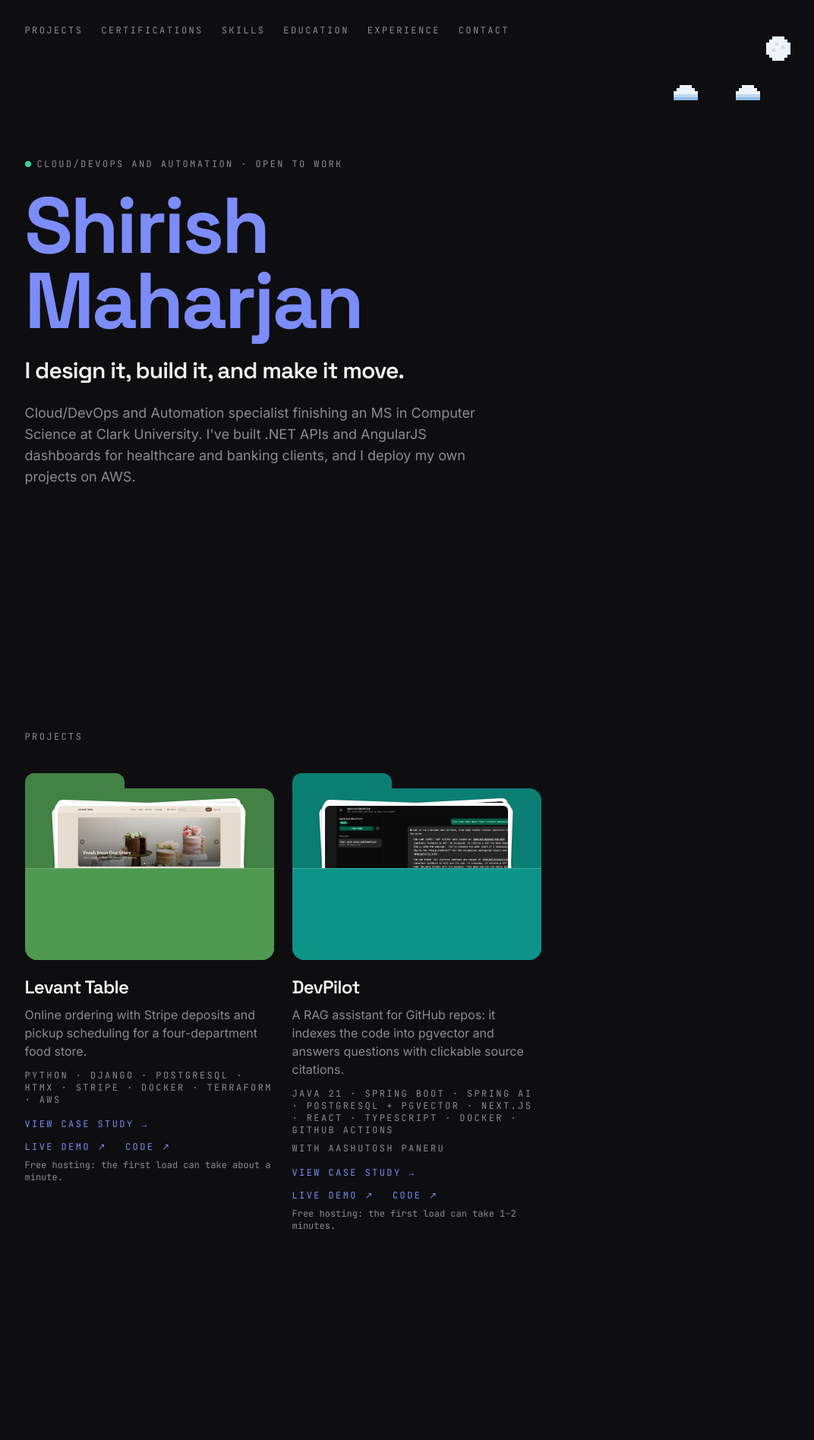
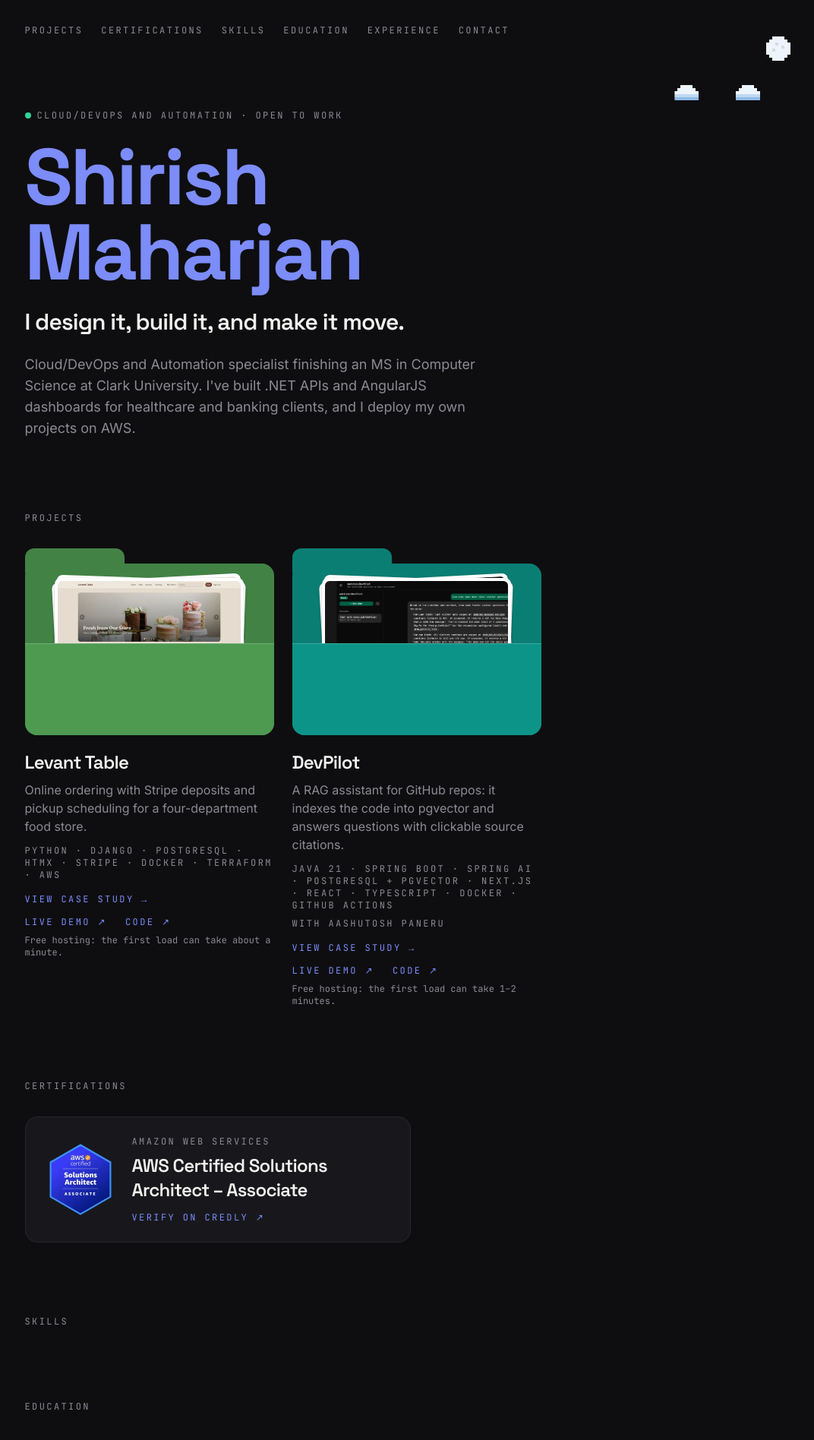
Before and after one commit to mshirish/Portfolio, a React (Vite) app: page / in a window 1280 px wide. Shown: the top 1896 px of the page at 76% size, without its empty margins (84-1156 px from the left). Built offline with nearby package versions, Linux system fonts and the light colour scheme; no server answers.

Commit message:
style: replace section padding with one shared section-y rhythm

```diff
--- a/src/App.tsx
+++ b/src/App.tsx
@@ -1,4 +1,4 @@
-import { useEffect } from "react"
+import { useEffect, type ComponentType } from "react"
 import { Hero } from "./components/Hero"
 import { Projects } from "./components/Projects"
 import { Certifications } from "./components/Certifications"
@@ -6,13 +6,26 @@ import { Skills } from "./components/Skills"
 import { Education } from "./components/Education"
 import { Experience } from "./components/Experience"
 import { Footer } from "./components/Footer"
+import { projects } from "./data/projects"
+import { certifications } from "./data/certifications"
+import { skills } from "./data/skills"
+import { education } from "./data/education"
+import { experience } from "./data/experience"
+
+// One list drives both the page and the nav: a section whose data is empty is left out
+// of both, so there's never a nav link to a missing section.
+const SECTIONS: { id: string; label: string; Component: ComponentType; items: readonly unknown[] }[] = [
+  { id: "projects", label: "Projects", Component: Projects, items: projects },
+  { id: "certifications", label: "Certifications", Component: Certifications, items: certifications },
+  { id: "skills", label: "Skills", Component: Skills, items: skills },
+  { id: "education", label: "Education", Component: Education, items: education },
+  { id: "experience", label: "Experience", Component: Experience, items: experience },
+]
+
+const visibleSections = SECTIONS.filter((section) => section.items.length > 0)
 
 const NAV_LINKS = [
-  { label: "Projects", href: "#projects" },
-  { label: "Certifications", href: "#certifications" },
-  { label: "Skills", href: "#skills" },
-  { label: "Education", href: "#education" },
-  { label: "Experience", href: "#experience" },
+  ...visibleSections.map(({ id, label }) => ({ label, href: `#${id}` })),
   { label: "Contact", href: "#contact" },
 ]
 
@@ -46,11 +59,9 @@ function App() {
 
       <main className="mx-auto max-w-[1080px] px-6">
         <Hero />
-        <Projects />
-        <Certifications />
-        <Skills />
-        <Education />
-        <Experience />
+        {visibleSections.map(({ id, Component }) => (
+          <Component key={id} />
+        ))}
       </main>
 
       <Footer />
--- a/src/components/Certifications.tsx
+++ b/src/components/Certifications.tsx
@@ -7,14 +7,14 @@ export function Certifications() {
     <section
       id="certifications"
       aria-labelledby="certifications-heading"
-      className="py-28 md:py-40"
+      className="section-y"
     >
       <SectionReveal>
         <EyebrowLabel as="h2" id="certifications-heading">
           Certifications
         </EyebrowLabel>
 
-        <ul className="mt-10 grid grid-cols-1 gap-4 lg:grid-cols-2">
+        <ul className="mt-6 md:mt-8 grid grid-cols-1 gap-4 lg:grid-cols-2">
           {certifications.map((cert) => (
             <li key={cert.credentialUrl}>
               <a
--- a/src/components/Education.tsx
+++ b/src/components/Education.tsx
@@ -8,14 +8,14 @@ export function Education() {
     <section
       id="education"
       aria-labelledby="education-heading"
-      className="py-28 md:py-40"
+      className="section-y"
     >
       <SectionReveal>
         <EyebrowLabel as="h2" id="education-heading">
           Education
         </EyebrowLabel>
 
-        <ul className="mt-10 divide-y divide-border">
+        <ul className="mt-6 md:mt-8 divide-y divide-border">
           {education.map((item) => (
             <li key={item.degree} className="py-10 first:pt-0 last:pb-0">
               <div className="flex flex-col gap-1 md:flex-row md:items-baseline md:justify-between md:gap-6">
--- a/src/components/Experience.tsx
+++ b/src/components/Experience.tsx
@@ -8,14 +8,14 @@ export function Experience() {
     <section
       id="experience"
       aria-labelledby="experience-heading"
-      className="py-28 md:py-40"
+      className="section-y"
     >
       <SectionReveal>
         <EyebrowLabel as="h2" id="experience-heading">
           Experience
         </EyebrowLabel>
 
-        <ul className="mt-10 divide-y divide-border">
+        <ul className="mt-6 md:mt-8 divide-y divide-border">
           {experience.map((item) => (
             <li key={item.company} className="py-10 first:pt-0 last:pb-0">
               <h3 className="font-display text-xl font-semibold tracking-[-0.03em] text-text md:text-2xl">
--- a/src/components/Footer.tsx
+++ b/src/components/Footer.tsx
@@ -21,9 +21,10 @@ export function Footer() {
       className="relative overflow-hidden"
     >
       {/* Padding lives here so the container's bottom is the footer's bottom edge, where
-          the trees stand. md:pb-40 (160px) is taller than trees + bird (104px at pixelSize 8),
-          so they never reach the text above at any width. */}
-      <div className="relative mx-auto max-w-[1080px] px-6 py-28 md:py-40">
+          the trees stand. Big tree (9 rows) + bird (4 rows) at pixelSize 8 = 104px, plus the
+          bird's 3px bob = 107px; md:pb-28 (112px) clears that, so the art never reaches the
+          © line or links. Below md the trees are hidden and section-y applies. */}
+      <div className="section-y relative mx-auto max-w-[1080px] px-6 md:pb-28">
         <SectionReveal>
           <EyebrowLabel withDot>
             {site.status} · {site.location}
--- a/src/components/Hero.tsx
+++ b/src/components/Hero.tsx
@@ -12,7 +12,7 @@ export function Hero() {
   return (
     <section
       id="hero"
-      className="relative overflow-hidden py-28 md:py-40"
+      className="section-y relative overflow-hidden pt-16 md:pt-24"
     >
       <div className="pointer-events-none absolute right-0 top-0 hidden select-none md:block">
         <motion.div className="absolute right-6 top-0" style={{ y: moonY }}>
--- a/src/components/Projects.tsx
+++ b/src/components/Projects.tsx
@@ -21,13 +21,13 @@ export function Projects() {
   }, [openProject])
 
   return (
-    <section id="projects" aria-labelledby="projects-heading" className="py-28 md:py-40">
+    <section id="projects" aria-labelledby="projects-heading" className="section-y">
       <SectionReveal>
         <EyebrowLabel as="h2" id="projects-heading">
           Projects
         </EyebrowLabel>
 
-        <ul className="mt-10 grid grid-cols-1 gap-6 md:grid-cols-2 lg:grid-cols-3">
+        <ul className="mt-6 md:mt-8 grid grid-cols-1 gap-6 md:grid-cols-2 lg:grid-cols-3">
           {projects.map((project) => (
             <li key={project.slug}>
               <ProjectCard
--- a/src/components/Skills.tsx
+++ b/src/components/Skills.tsx
@@ -3,7 +3,7 @@ import { SectionReveal } from "./SectionReveal"
 
 export function Skills() {
   return (
-    <section id="skills" aria-labelledby="skills-heading" className="py-28 md:py-40">
+    <section id="skills" aria-labelledby="skills-heading" className="section-y">
       <SectionReveal>
         <EyebrowLabel as="h2" id="skills-heading">
           Skills
--- a/src/index.css
+++ b/src/index.css
@@ -12,6 +12,18 @@
   --font-display: "Space Grotesk", sans-serif;
   --font-body: "Inter", sans-serif;
   --font-mono: "JetBrains Mono", monospace;
+}
+
+/* The one vertical rhythm for page sections: half the gap between two sections.
+   2rem + 2rem = 64px between sections on mobile, 3rem + 3rem = 96px from md up.
+   Change spacing here, never per section. Hero and Footer override one side only. */
+@utility section-y {
+  padding-block: 2rem;
+  scroll-margin-top: 1.5rem;
+
+  @variant md {
+    padding-block: 3rem;
+  }
 }
 
 @layer base {
```
